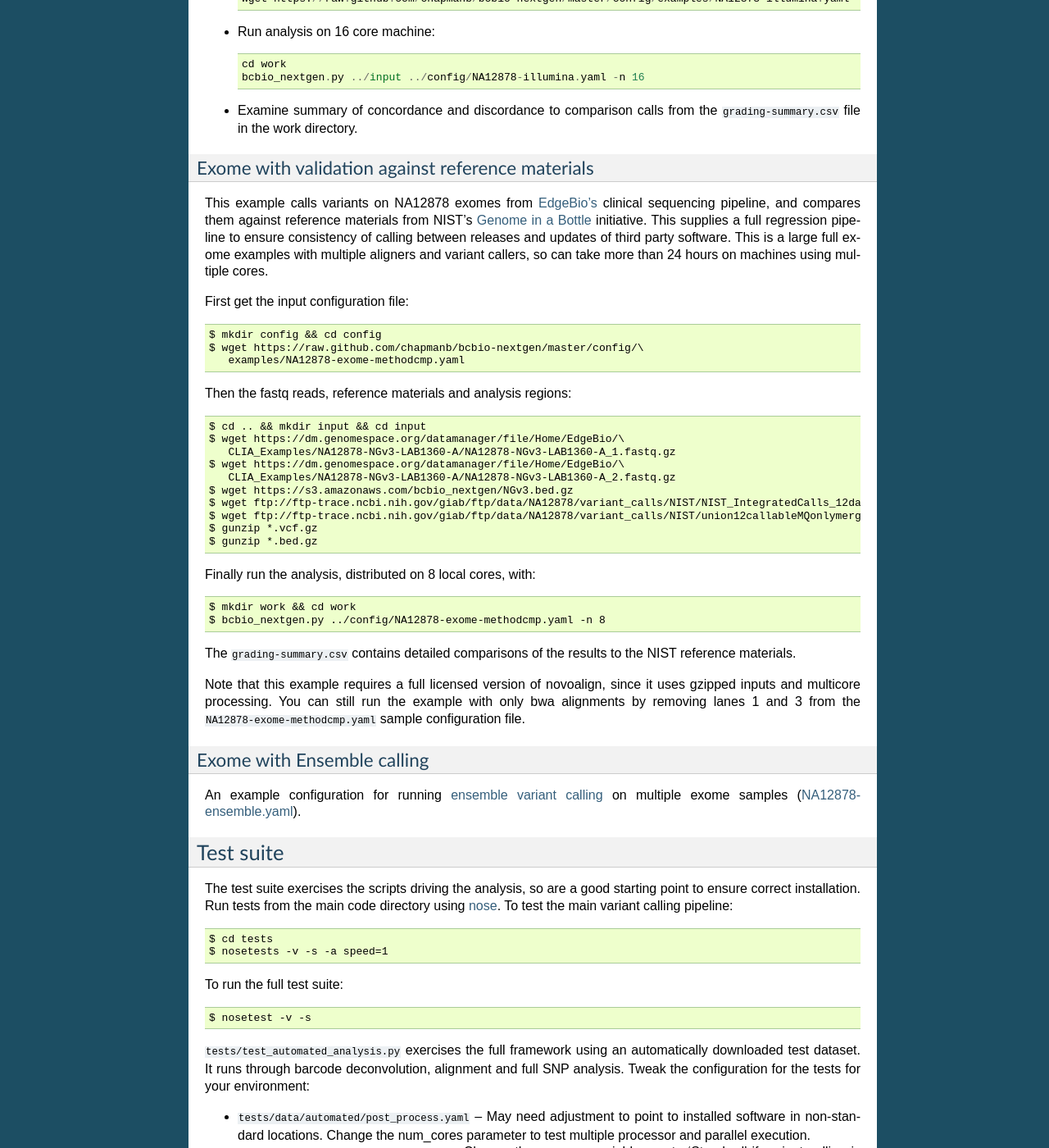
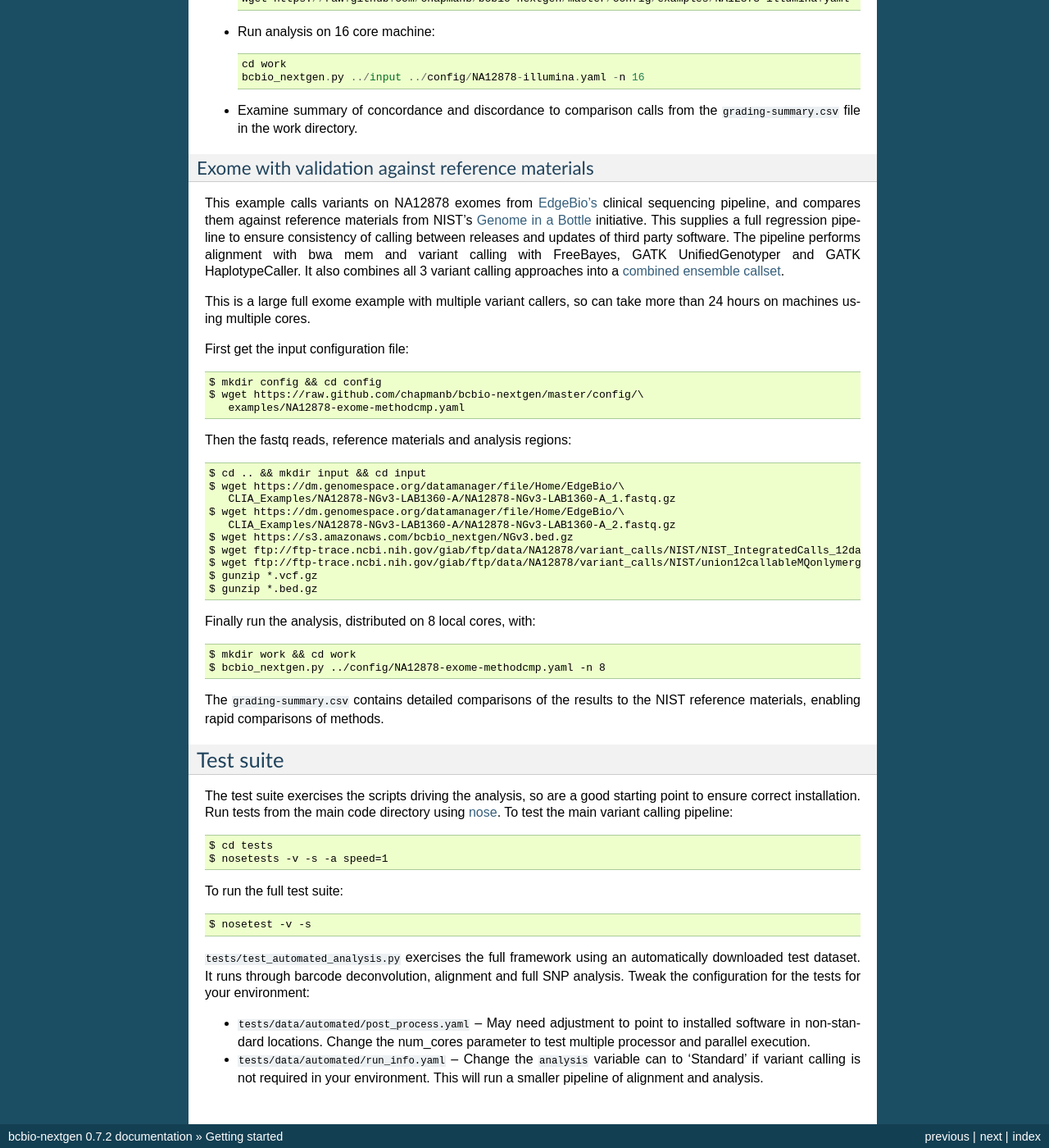
Before and after one commit to bcbio/bcbio-nextgen, a Sphinx documentation site: the page built from docs/contents/testing.rst, in a window 1280 px wide and 1400 px high, scrolled down 1335 px. Shown: the whole window at 82% size. Built offline with Sphinx 7.4.7, drawn with Linux system fonts in a browser that asks for light colours; some of the changed text lies outside the part shown.

Commit message:
Include automated validation of ensemble calls as part of standard NA12878 validation workflow.

```diff
--- a/docs/contents/testing.rst
+++ b/docs/contents/testing.rst
@@ -99,13 +98,16 @@
 ~~~~~~~~~~~~~~~~~~~~~~~~~~~~~~~~~~~~~~~~~~~~~~~~~
 
 This example calls variants on NA12878 exomes from `EdgeBio's`_
-clinical sequencing pipeline, and compares them against
-reference materials from NIST's `Genome in a Bottle`_
-initiative. This supplies a full regression pipeline to ensure
-consistency of calling between releases and updates of third party
-software. This is a large full exome examples with multiple aligners
-and variant callers, so can take more than 24 hours on machines using
-multiple cores.
+clinical sequencing pipeline, and compares them against reference
+materials from NIST's `Genome in a Bottle`_ initiative. This supplies
+a full regression pipeline to ensure consistency of calling between
+releases and updates of third party software. The pipeline performs
+alignment with bwa mem and variant calling with FreeBayes, GATK
+UnifiedGenotyper and GATK HaplotypeCaller. It also combines all 3
+variant calling approaches into a `combined ensemble callset`_.
+
+This is a large full exome example with multiple variant callers, so
+can take more than 24 hours on machines using multiple cores.
 
 First get the input configuration file::
 
@@ -132,22 +134,11 @@
     $ bcbio_nextgen.py ../config/NA12878-exome-methodcmp.yaml -n 8
 
 The ``grading-summary.csv`` contains detailed comparisons of the results
-to the NIST reference materials.
+to the NIST reference materials, enabling rapid comparisons of methods.
 
-Note that this example requires a full licensed version of novoalign,
-since it uses gzipped inputs and multicore processing. You can still
-run the example with only bwa alignments by removing lanes 1 and 3
-from the ``NA12878-exome-methodcmp.yaml`` sample configuration file.
-
-Exome with Ensemble calling
-~~~~~~~~~~~~~~~~~~~~~~~~~~~
-
-An example configuration for running `ensemble variant calling`_ on
-multiple exome samples (`NA12878-ensemble.yaml`_).
-
-.. _NA12878-ensemble.yaml: https://raw.github.com/chapmanb/bcbio-nextgen/master/config/examples/NA12878-ensemble.yaml
-.. _ensemble variant calling: http://bcbio.wordpress.com/2013/02/06/an-automated-ensemble-method-for-combining-and-evaluating-genomic-variants-from-multiple-callers/
+.. _combined ensemble callset: http://bcbio.wordpress.com/2013/02/06/an-automated-ensemble-method-for-combining-and-evaluating-genomic-variants-from-multiple-callers/
 .. _Genome in a Bottle: http://www.genomeinabottle.org/
+.. _EdgeBio's: http://www.edgebio.com/
 
 Test suite
 ==========
```
Also changed, not shown: other parts of docs/contents/testing.rst (+0 -1 lines), 5 other files.
